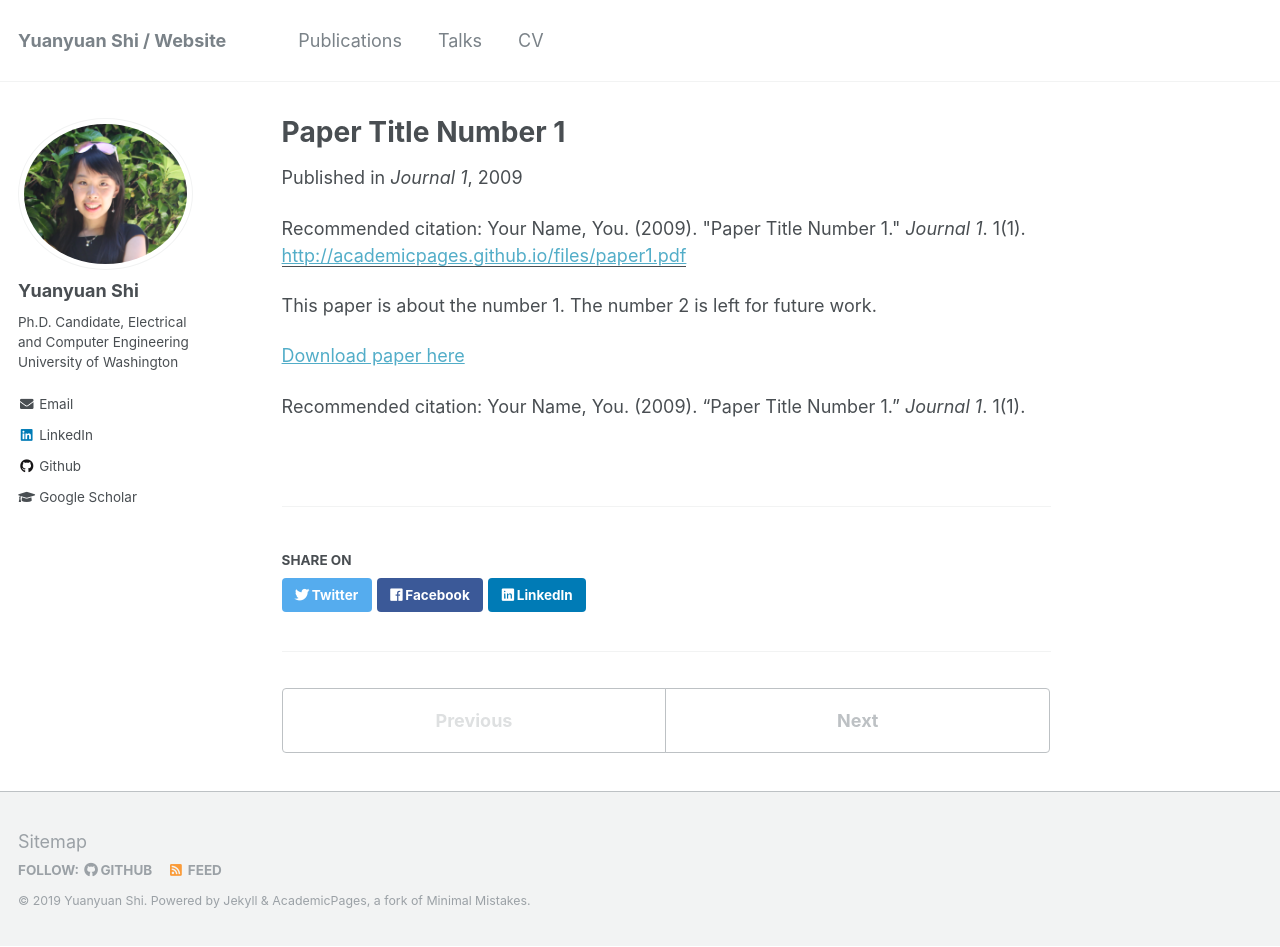
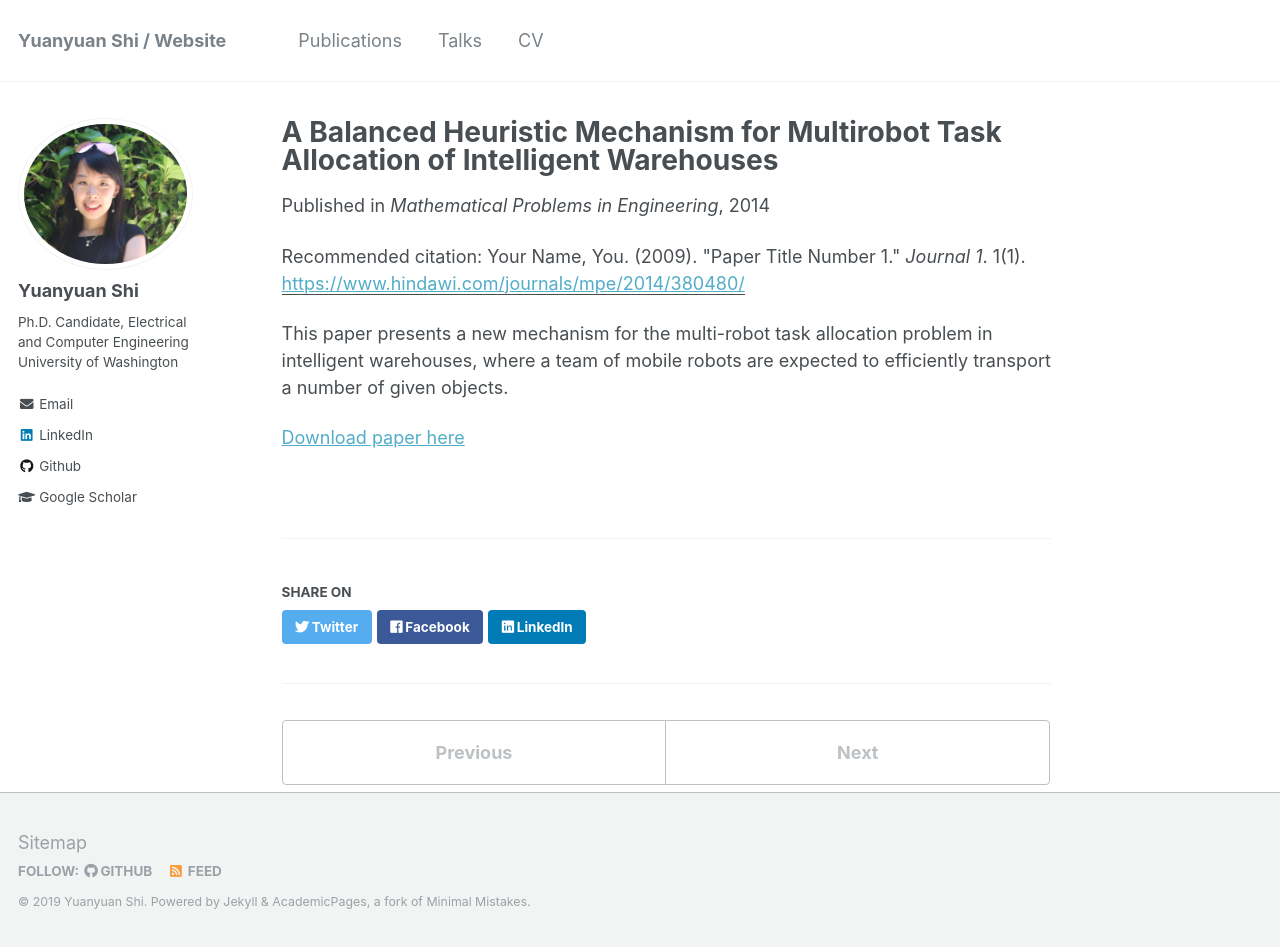
Before and after one commit to Yuanyuan-Shi/website, a Jekyll site: the page built from _publications/2009-10-01-paper-title-number-1.md, in a window 1280 px wide and 947 px high. Built offline with Jekyll 4.4.1, drawn with Linux system fonts in a browser that asks for light colours.

Commit message:
change publications

```diff
--- a/_publications/2009-10-01-paper-title-number-1.md
+++ b/_publications/2009-10-01-paper-title-number-1.md
@@ -1,15 +1,13 @@
 ---
-title: "Paper Title Number 1"
+title: "A Balanced Heuristic Mechanism for Multirobot Task Allocation of Intelligent Warehouses"
 collection: publications
-permalink: /publication/2009-10-01-paper-title-number-1
-excerpt: 'This paper is about the number 1. The number 2 is left for future work.'
-date: 2009-10-01
-venue: 'Journal 1'
-paperurl: 'http://academicpages.github.io/files/paper1.pdf'
+permalink: /publication/2014-11-11-paper-title-number-1
+excerpt: 'This paper presents a new mechanism for the multi-robot task allocation problem in intelligent warehouses, where a team of mobile robots are expected to efficiently transport a number of given objects.'
+date: 2014-11-11
+venue: 'Mathematical Problems in Engineering'
+paperurl: 'https://www.hindawi.com/journals/mpe/2014/380480/'
 citation: 'Your Name, You. (2009). &quot;Paper Title Number 1.&quot; <i>Journal 1</i>. 1(1).'
 ---
-This paper is about the number 1. The number 2 is left for future work.
+This paper presents a new mechanism for the multi-robot task allocation problem in intelligent warehouses, where a team of mobile robots are expected to efficiently transport a number of given objects.
 
-[Download paper here](http://academicpages.github.io/files/paper1.pdf)
-
-Recommended citation: Your Name, You. (2009). "Paper Title Number 1." <i>Journal 1</i>. 1(1).
+[Download paper here](https://www.hindawi.com/journals/mpe/2014/380480/)
```
Also changed, not shown: _pages/about.md (+1 -1 lines).
